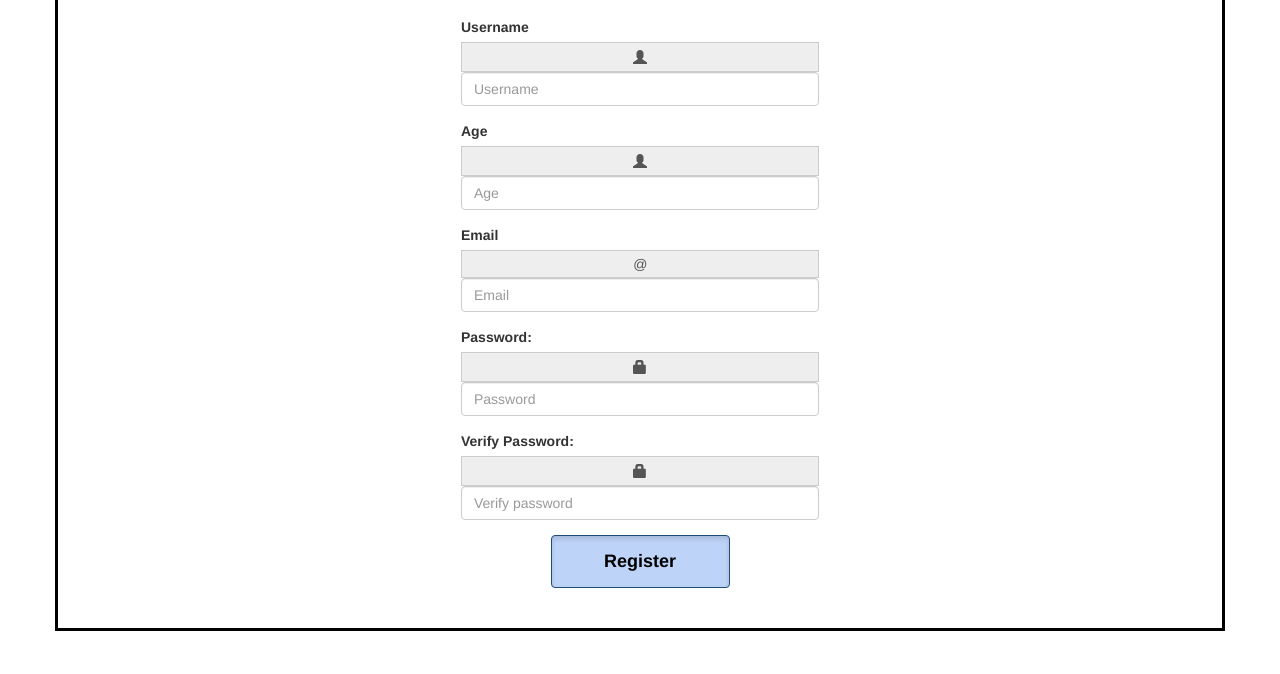
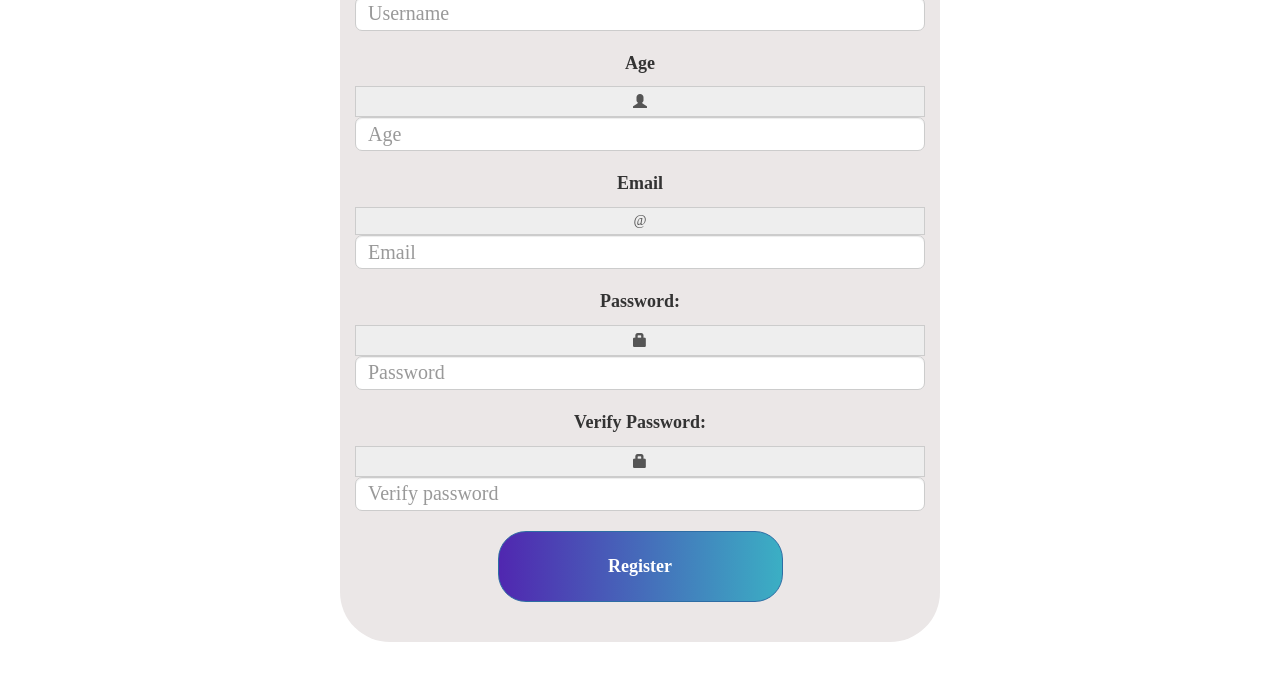
Before and after one commit to finalProjectStore/onlineStore, a website: page src/views/public/register.html in a window 1280 px wide. Shown: the part 198-872 px from the top of the page. Before the commit the page ends 829 px from the top, so only its background shows below. Drawn offline with nearby package versions, Linux system fonts and the light colour scheme.

Commit message:
Update login and register

```diff
--- /dev/null
+++ b/src/views/cssFiles/login.css
@@ -0,0 +1,76 @@
+@import 'global.css';
+
+body {
+    font-family: 'Poppins';
+    text-align: center;
+    font-size: 2rem;
+}
+
+.btn-primary {
+    background-color: var(--purple-btn-color);
+}
+
+.form-control
+{
+    border-radius: 7px;
+    font-size: 2rem;
+}
+
+h2 {
+    margin-top: 40px;
+}
+
+.container {
+    margin-top: 50px;
+}
+
+.form-group {
+    margin-bottom: 20px;
+
+}
+
+p
+{
+    font-size: 18px;
+}
+
+.form-group label {
+    display: block;
+    margin-bottom: 5px;
+    font-weight: bold;
+    margin-top: 60px;
+    margin-block-end: 10px;
+}
+
+
+.container {
+    width: 500px;
+    height: 600px;
+    top: 145px;
+    left: 418px;
+    border-radius: 50px;
+    background-color: #EBE7E7;
+}
+
+.btn
+{
+    display: block;
+    padding: 15px;
+    margin: 20px;
+    margin-left: auto;
+    margin-right: auto;
+    width: 50%;
+    cursor: pointer;
+    border-radius: 2em;
+    color: #fff;
+    background: linear-gradient(to right, #5027b0, #3bafc4);
+}
+
+
+.sign {
+    padding-top: 40px;
+    color:  var(--purple-btn-color);
+    font-family: 'Ubuntu', sans-serif;
+    font-weight: bold;
+    font-size: 40px;
+}
--- /dev/null
+++ b/src/views/cssFiles/register.css
@@ -0,0 +1,76 @@
+@import 'global.css';
+
+
+body {
+    font-family: 'Poppins';
+    text-align: center;
+    font-size: 1.8rem;
+}
+
+.btn-primary {
+    background-color: #4658FF;
+}
+
+.form-control {
+    border-radius: 7px;
+    font-size: 2rem;
+}
+
+h2 {
+    margin-top: 40px;
+}
+
+.container {
+
+    width: 600px;
+    height: 840px;
+    top: 145px;
+    left: 418px;
+    border-radius: 50px;
+    background-color: #EBE7E7;
+}
+
+.form-group {
+    margin-bottom: 20px;
+}
+
+.form-group label
+{
+    display: block;
+    margin-bottom: 5px;
+    font-weight: bold;
+    margin-block-end: 10px;
+}
+
+
+ .form-group label
+ {
+    display: block;
+    margin-bottom: 5px;
+    font-weight: bold;
+    margin-top: 5px;
+    margin-block-end: 10px;
+}
+
+
+.btn
+{
+    display: block;
+    padding: 15px;
+    margin: 20px;
+    margin-left: auto;
+    margin-right: auto;
+    width: 50%;
+    cursor: pointer;
+    border-radius: 2em;
+    color: #fff;
+    background: linear-gradient(to right, #5027b0, #3bafc4);
+}
+
+.registeraion
+{
+    color:  var(--purple-btn-color);
+    font-family: 'Ubuntu', sans-serif;
+    font-weight: bold;
+    font-size: 40px;
+}
--- a/src/views/public/register.html
+++ b/src/views/public/register.html
@@ -12,47 +12,19 @@
     />
     <script src="https://ajax.googleapis.com/ajax/libs/jquery/3.5.1/jquery.min.js"></script>
     <script src="https://maxcdn.bootstrapcdn.com/bootstrap/3.4.1/js/bootstrap.min.js"></script>
+    <link rel="stylesheet" href="../cssFiles/register.css">
   </head>
 
-  <body style="background-image: url('backGround.jpg')">
-    <!--NavBar-->
-    <nav class="navbar navbar-inverse">
-      <div class="container-fluid">
-        <div class="navbar-header">
-          <a class="navbar-brand" href="#">!!!!</a>
-        </div>
-        <ul class="nav navbar-nav">
-          <li class="active"><a href="#">Register Page</a></li>
-        </ul>
-        <form class="navbar-form navbar-left" action="">
-          <div class="form-group">
-            <input type="text" class="form-control" placeholder="Search" />
-          </div>
-          <button
-            style="background-color: #bdd3f8; color: black"
-            type="submit"
-            class="btn btn-default"
-          >
-            <b>Submit</b>
-          </button>
-        </form>
-      </div>
-    </nav>
 
-    <!-- Container -->
 
-    <div style="border-style: solid; border-color: black" class="container">
-      <div class="row">
-        <div style="background-color: #e3f9df" class="well well-lg">
-          <h1 style="text-align: center">Registration</h1>
-        </div>
-        <div class="col-md-4"></div>
-        <div class="col-md-4">
-          <div id="msg"></div>
+  <div class="container">
+    <h2 class="registeraion">Registration</h2>
+    <hr style="border: solid #4658FF 2px;">
 
-          <!-- <form action="/register" method="post"> -->
 
-            <form>
+    <form id="frm">
+
+      <!-- input -->
       <div class="form-group">
         <label>Username</label>
         <span class="input-group-addon"
@@ -67,6 +39,7 @@
         />
       </div>
 
+      <!--  input -->
       <div class="form-group">
         <label>Age</label>
         <span class="input-group-addon"
@@ -81,6 +54,7 @@
         />
       </div>
 
+      <!--  input -->
       <div class="form-group">
         <label>Email</label>
         <span class="input-group-addon"><i>@</i></span>
@@ -93,6 +67,7 @@
         />
       </div>
 
+      <!-- input -->
       <div class="form-group">
         <label for="pwd">Password:</label>
         <span class="input-group-addon"
@@ -107,6 +82,7 @@
         />
       </div>
 
+      <!-- input -->
       <div class="form-group">
         <label for="pwd">Verify Password:</label>
         <span class="input-group-addon"
@@ -121,19 +97,12 @@
         />
       </div>
 
+      <!-- btn -->
       <button
         id="btn_register"
         name="submit"
-              style="
-                background-color: #bdd3f8;
-                color: black;
-                display: block;
-                margin-left: auto;
-                margin-right: auto;
-                width: 50%;
-              "
         type="submit"
-              class="btn btn-default btn btn-primary active"
+        class="btn btn-primary"
       >
         <h4><strong>Register</strong></h4>
       </button>
@@ -141,13 +110,9 @@
       <br />
       <br />
       <div id="div_alert"></div>
+
     </form>
 </div>
-
-        <div class="col-md-4"></div>
-      </div>
-    </div>
-
 
     <script src="/jsFiles/register.js"></script>
   </body>
```
Also changed, not shown: src/views/jsFiles/login.js (+8 -4 lines), src/views/jsFiles/mainPage.js (+23 -1 lines), src/views/public/login.html (+26 -36 lines). Lines whose indentation alone changed are shown as unchanged.
